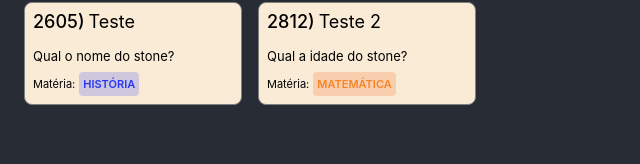
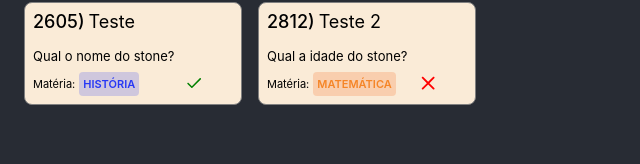
Before and after one commit to mantisoficial/dominios-de-software, a React (Create React App) app in the folder dom_project/dom_project_ui/: page / in a window 1280 px wide. Shown: the part 131-295 px from the top of the page, without its empty margins (0-640 px from the left). Built offline with nearby package versions, Linux system fonts and the light colour scheme.

Commit message:
Adicionado ícone para mostrar que a questão foi revisada.

```diff
--- a/dom_project/dom_project_ui/src/components/QuestionItem.js
+++ b/dom_project/dom_project_ui/src/components/QuestionItem.js
@@ -29,6 +29,35 @@ const QuestionItem = ({ item }) => {
           isExactScience={item.subjectType === "Exact" ? true : false}
           label={item.subject}
         />
+        <div style={{ margin: "auto 32px auto auto" }}>
+          {item.reviewed === true ? (
+            <svg
+              width="16"
+              height="16"
+              viewBox="0 0 35 35"
+              fill="none"
+              xmlns="http://www.w3.org/2000/svg"
+            >
+              <path
+                d="M32.1484 9.46875L15 26.6172L7.85156 19.4688C7.51302 19.1562 7.10938 19 6.64062 19C6.19792 19 5.82031 19.1562 5.50781 19.4688C5.16927 19.8073 5 20.2109 5 20.6797C5 21.1224 5.16927 21.5 5.50781 21.8125L13.8281 30.1719C14.1406 30.4844 14.5312 30.6406 15 30.6406C15.4688 30.6406 15.8594 30.4844 16.1719 30.1719L34.4922 11.8125C34.8307 11.5 35 11.1224 35 10.6797C35 10.2109 34.8307 9.80729 34.4922 9.46875C34.1797 9.15625 33.7891 9 33.3203 9C32.8776 9 32.487 9.15625 32.1484 9.46875Z"
+                fill="green"
+              />
+            </svg>
+          ) : (
+            <svg
+              width="16"
+              height="16"
+              viewBox="0 0 35 35"
+              fill="none"
+              xmlns="http://www.w3.org/2000/svg"
+            >
+              <path
+                d="M6.6087 9.37688L17.1906 19.9765L6.6087 30.5762C6.2029 30.9827 6 31.4673 6 32.0302C6 32.5617 6.2029 33.0151 6.6087 33.3903C6.98328 33.7968 7.4515 34 8.01338 34C8.57525 34 9.04348 33.7968 9.41806 33.3903L20 22.8375L30.5819 33.3903C30.9565 33.7968 31.4247 34 31.9866 34C32.5485 34 33.0167 33.7968 33.3913 33.3903C33.7971 33.0151 34 32.5617 34 32.0302C34 31.4673 33.7971 30.9827 33.3913 30.5762L22.8094 19.9765L33.3913 9.37688C33.7971 9.00168 34 8.5483 34 8.01675C34 7.45394 33.7971 6.96929 33.3913 6.56281C33.0167 6.1876 32.5485 6 31.9866 6C31.4247 6 30.9565 6.1876 30.5819 6.56281L20 17.1625L9.41806 6.56281C9.04348 6.1876 8.57525 6 8.01338 6C7.4515 6 6.98328 6.1876 6.6087 6.56281C6.2029 6.96929 6 7.45394 6 8.01675C6 8.5483 6.2029 9.00168 6.6087 9.37688Z"
+                fill="red"
+              />
+            </svg>
+          )}
+        </div>
       </div>
     </div>
   );
```
